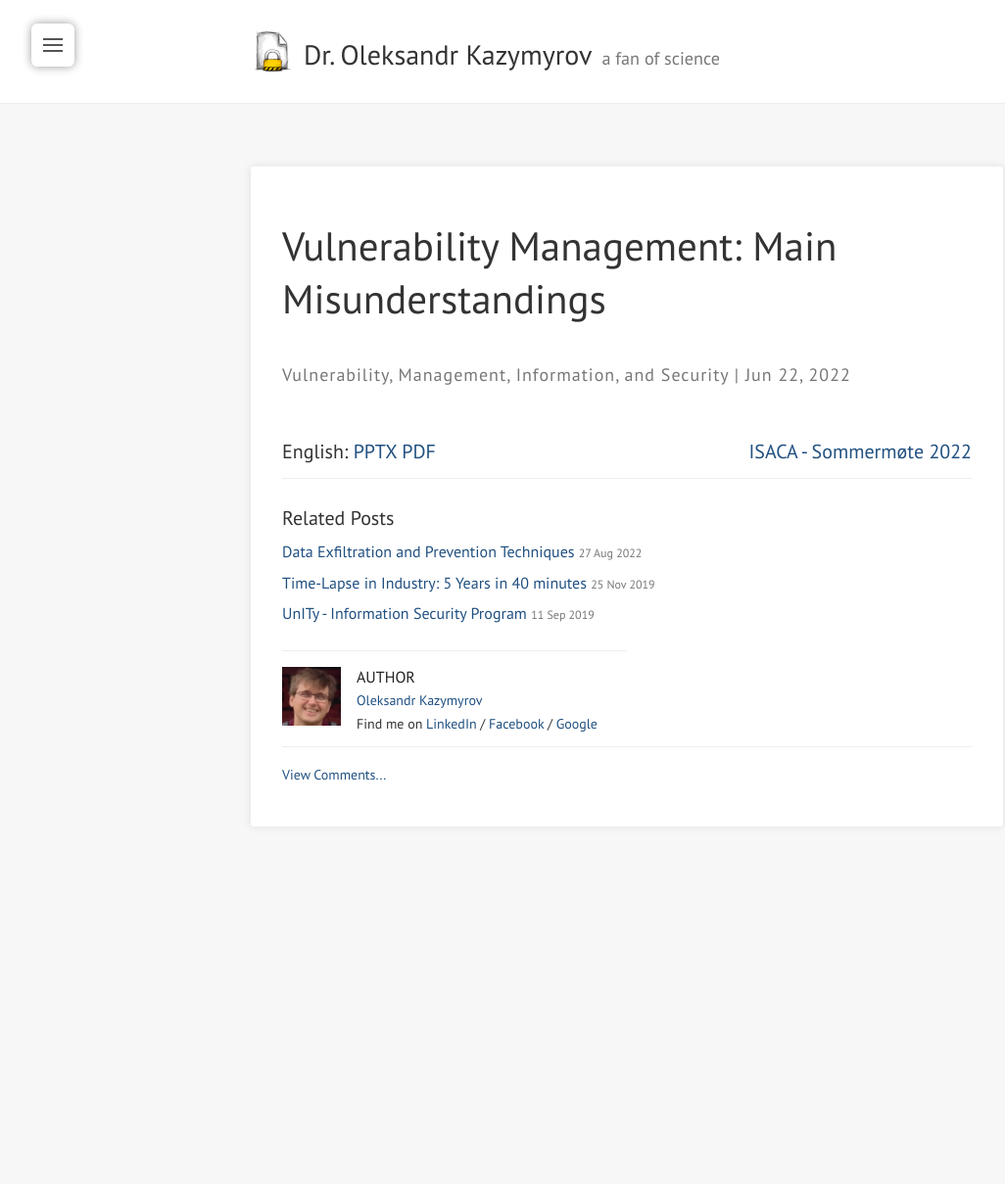
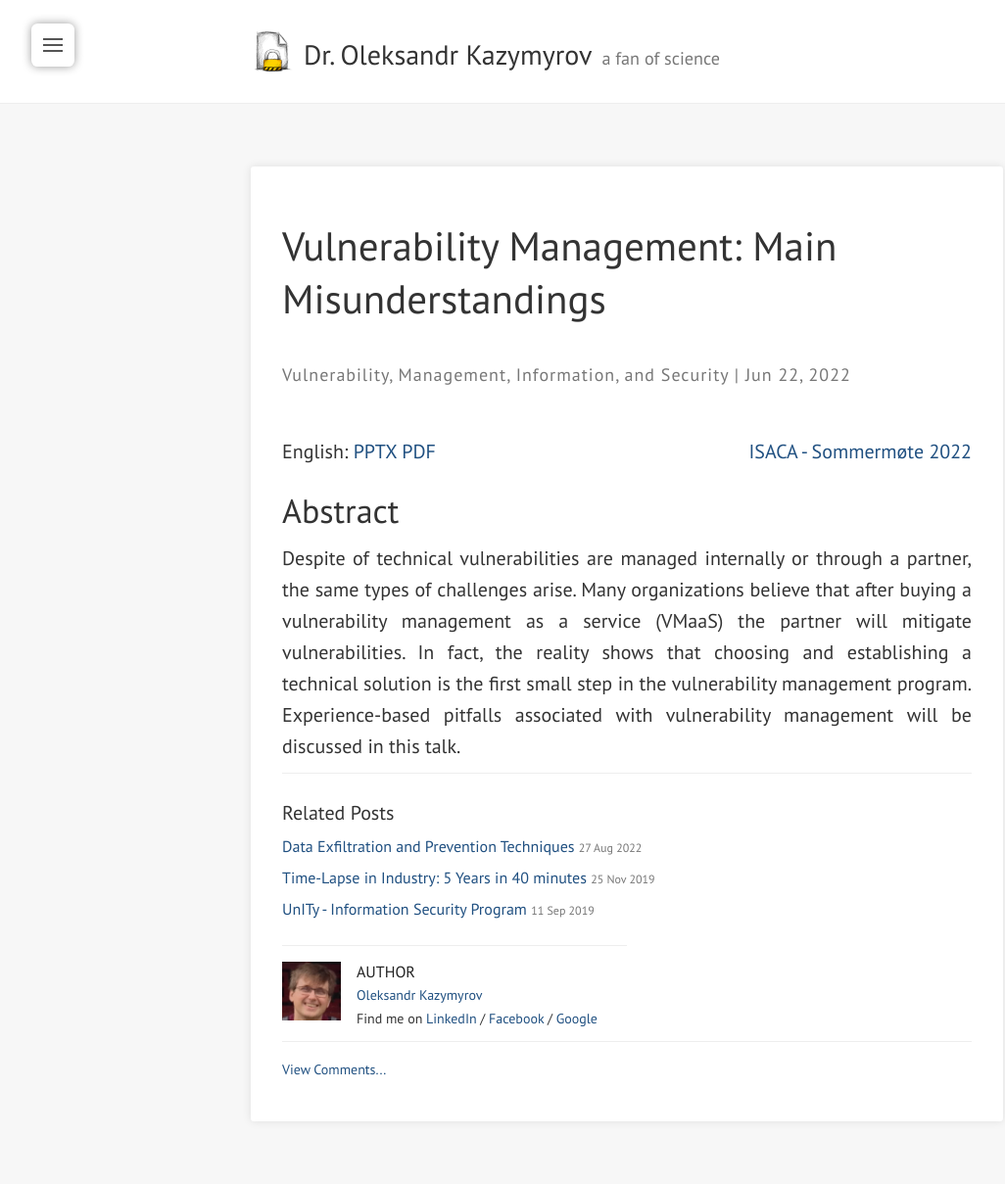
Before and after one commit to okazymyrov/okazymyrov.github.io, a Jekyll site: the page built from _posts/presentations/2022/2022-06-22-Vulnerability-Management-Main-Misunderstandings.md, in a window 1280 px wide. Shown: the whole page at 98% size, without its empty margins (0-1026 px from the left). Built offline with Jekyll 4.4.1, drawn with Linux system fonts in a browser that asks for light colours; nearby versions of some CDN libraries; before the commit the page ends 908 px from its top, so only the background shows below that.

Commit message:
Update 2022-06-22-Vulnerability-Management-Main-Misunderstandings.md

```diff
--- a/_posts/presentations/2022/2022-06-22-Vulnerability-Management-Main-Misunderstandings.md
+++ b/_posts/presentations/2022/2022-06-22-Vulnerability-Management-Main-Misunderstandings.md
@@ -12,3 +12,9 @@ comments: true
 ---
 
 English: [PPTX]({{ site.url }}/assets/attachments/presentations/2022/664bcc5e097f4efd919d1f1530be5e287a76fd06a06805cb71c05119839fa16b.pptx) [PDF]({{ site.url }}/assets/attachments/presentations/2022/cf21a1b4bf9c508bd4c6e3eafa29ec1448c5a33dba926b05c37b8973e0df8004.pdf) <span style="float: right;">[ISACA - Sommermøte 2022](https://www.deltager.no/event/generalforsamling_og_sommermote_2022_15062022#init)</span>
+
+<!--more-->
+
+## Abstract
+
+Despite of technical vulnerabilities are managed internally or through a partner, the same types of challenges arise. Many organizations believe that after buying a vulnerability management as a service (VMaaS) the partner will mitigate vulnerabilities. In fact, the reality shows that choosing and establishing a technical solution is the first small step in the vulnerability management program. Experience-based pitfalls associated with vulnerability management will be discussed in this talk.
```
